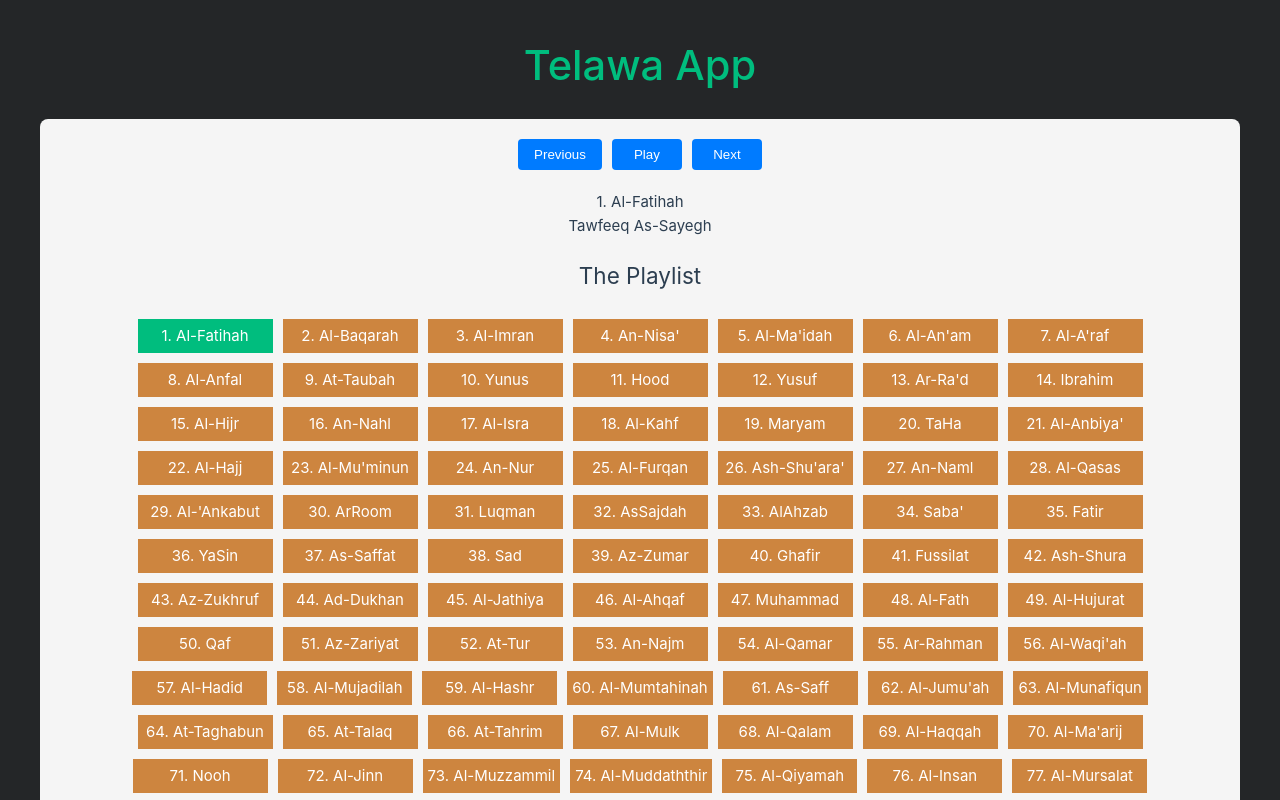
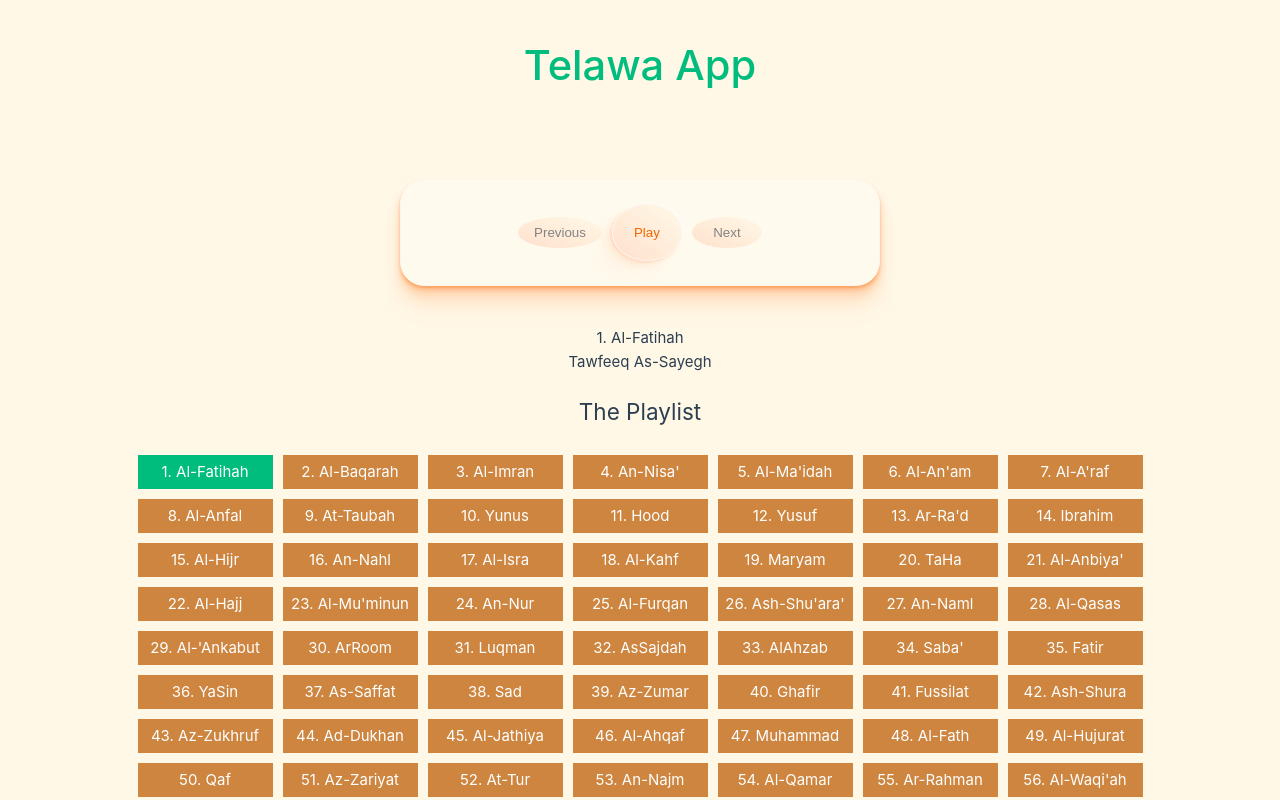
Before and after one commit to SalehOglu/telawa-app, a Vue app: page / in a window 1280 px wide. Shown: the top 800 px of the page. Built offline with nearby package versions, Linux system fonts and the light colour scheme.

Commit message:
update ui

```diff
--- a/src/App.vue
+++ b/src/App.vue
@@ -131,7 +131,7 @@ export default {
   max-width: 1200px;
   margin: 20px auto;
   padding: 20px;
-  background: #f5f5f5;
+  background: #fff8e7;
   border-radius: 8px;
 }
 
--- a/src/assets/main.css
+++ b/src/assets/main.css
@@ -9,5 +9,5 @@
   flex-wrap: wrap;
   flex-direction: column;
   gap: 10px;
-  background-color: #242628;
+  background-color: #fff8e7;
 }
--- a/src/components/MusicControls.vue
+++ b/src/components/MusicControls.vue
@@ -1,7 +1,7 @@
 <template>
   <div class="controls">
     <button @click="$emit('prevTrack')">Previous</button>
-    <button @click="$emit('togglePlay')">{{ isPlaying ? 'Pause' : 'Play' }}</button>
+    <button @click="$emit('togglePlay')" class="playBtn">{{ isPlaying ? 'Pause' : 'Play' }}</button>
     <button @click="$emit('nextTrack')">Next</button>
   </div>
 </template>
@@ -23,18 +23,52 @@ export default {
   display: flex;
   justify-content: center;
   gap: 10px;
-  margin-bottom: 20px;
+  margin: 40px auto;
+  align-items: center;
+  background: #fffaee;
+  border: 1px solid #fff3eb;
+  border-radius: 24px;
+  color: #565656;
+  max-width: 480px;
+  padding: 24px;
+  position: relative;
+  box-shadow:
+    0 2px 2px rgba(255, 107, 0, 0.25),
+    0 4px 4px rgba(255, 107, 0, 0.2),
+    0 8px 8px rgba(255, 107, 0, 0.15),
+    0 16px 16px rgba(255, 107, 0, 0.1),
+    0 24px 24px rgba(255, 107, 0, 0.05);
 }
-button {
+
+.controls button {
   padding: 8px 16px;
-  background-color: #007bff;
-  color: #fff;
+  border-radius: 100%;
   border: none;
-  border-radius: 4px;
   cursor: pointer;
   min-width: 70px;
+  background: linear-gradient(to bottom left, #fff8e7, #ffe1cc);
+  color: #838383;
 }
-button:hover {
-  background-color: #0056b3;
+.playBtn {
+  background: linear-gradient(to bottom left, #ffffff, #fff8e7);
+  border: 1px solid #fff3eb !important;
+  box-shadow:
+    -1px 1px 1px rgba(255, 195, 153, 0.25),
+    1px -1px 1px rgba(255, 255, 255, 0.25),
+    -2px 2px 2px rgba(255, 195, 153, 0.2),
+    2px -2px 2px rgba(255, 255, 255, 0.2),
+    -4px 4px 4px rgba(255, 195, 153, 0.15),
+    4px -4px 4px rgba(255, 255, 255, 0.15),
+    -8px 8px 8px rgba(255, 195, 153, 0.1),
+    8px -8px 8px rgba(255, 255, 255, 0.1),
+    -16px 16px 16px rgba(255, 195, 153, 0.05),
+    16px -16px 16px rgba(255, 255, 255, 0.05);
+  color: #f26600 !important;
+  padding: 20px !important;
+}
+
+.controls button:hover {
+  background: linear-gradient(to bottom left, #ffe1cc, #ffb899);
+  color: #f26600;
 }
 </style>
```
